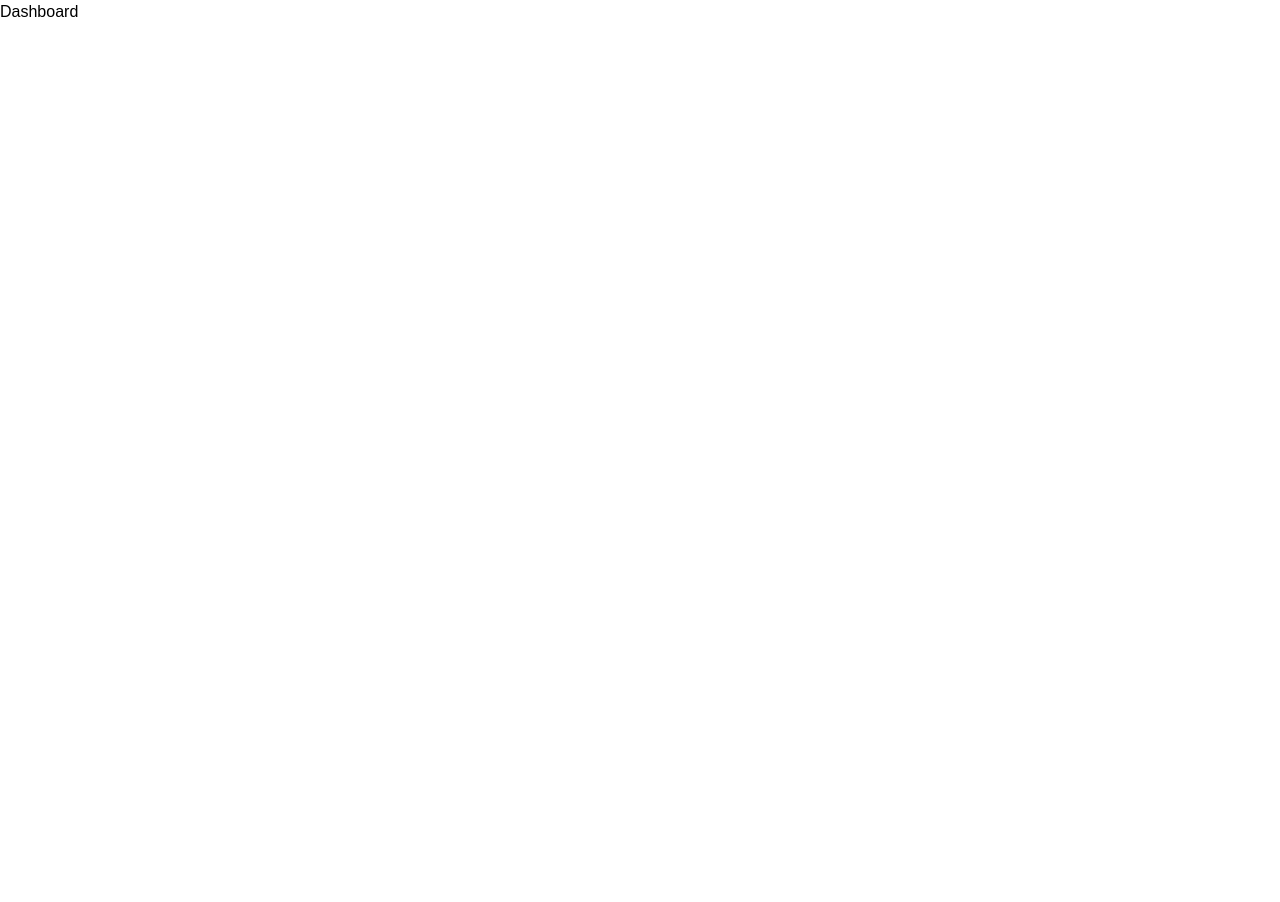
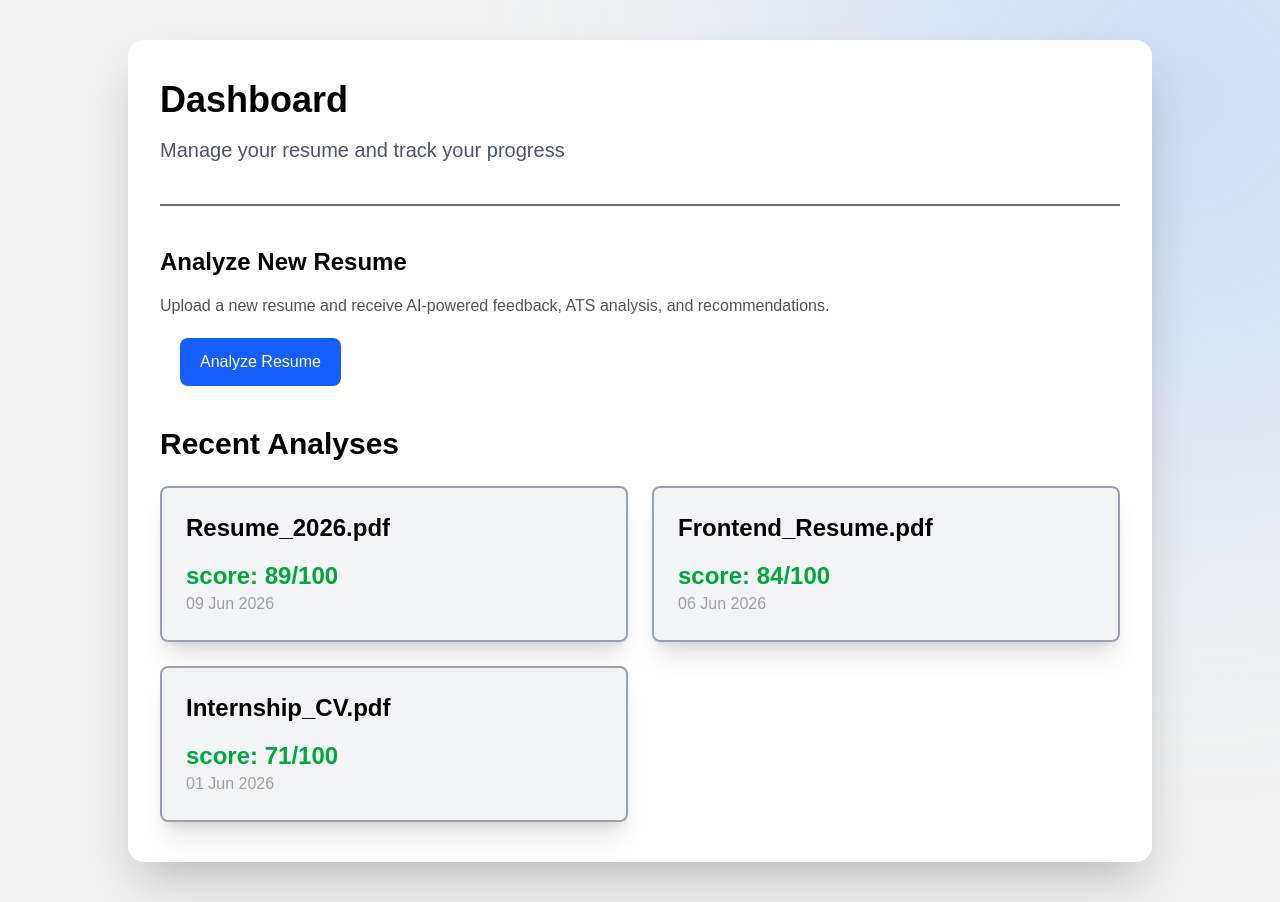
Before and after one commit to AdamShreim/AI-Resume-Analyzer, a React app in the folder frontend/: page /dashboard in a window 1280 px wide. Before the commit the page ends 800 px from the top, so only its background shows below. Built offline with nearby package versions, Linux system fonts and the light colour scheme; the HTML template or start-up script is replaced by a standard one.

Commit message:
Added Dashboard section

```diff
--- a/frontend/src/pages/Dashboard.jsx
+++ b/frontend/src/pages/Dashboard.jsx
@@ -1,8 +1,51 @@
+import { Link } from "react-router-dom";
+
 export default function Dashboard() {
+  const analyses = [
+    { id: 1, file: "Resume_2026.pdf", score: 89, date: "09 Jun 2026" },
+    { id: 2, file: "Frontend_Resume.pdf", score: 84, date: "06 Jun 2026" },
+    { id: 3, file: "Internship_CV.pdf", score: 71, date: "01 Jun 2026" },
+  ];
   return (
-    <div className="">
-      <div className="w-1/2">
-        <p>Dashboard</p>
+    <div className="home-page min-h-screen relative ">
+      <div className="w-[90%] lg:w-[80%] mx-auto py-10 relative bg-white rounded-2xl my-10 shadow-2xl p-8">
+        <div>
+          <h1 className="font-bold text-4xl mb-4">Dashboard</h1>
+          <p className="text-gray-600 text-xl mb-10">
+            Manage your resume and track your progress
+          </p>
+          <hr className="border-0 h-0.5 bg-gray-500" />
+        </div>
+
+        <div>
+          <h2 className="text-2xl font-bold mb-4 mt-10"> Analyze New Resume</h2>
+          <p className="text-gray-600 mb-5">
+            Upload a new resume and receive AI-powered feedback, ATS analysis,
+            and recommendations.
+          </p>
+          <Link to="/resume-analysis">
+            <button className="bg-blue-600 text-white px-5 py-3 rounded-lg hover:bg-blue-500 transition ml-5 mb-10">
+              Analyze Resume
+            </button>
+          </Link>
+        </div>
+        <div>
+          <h2 className="text-3xl font-bold mb-6">Recent Analyses</h2>
+          <div className="grid grid-cols-1 lg:grid-cols-2 gap-6">
+            {analyses.map((analysis) => (
+              <div
+                key={analysis.id}
+                className="bg-gray-100 border-gray-400 border-2 rounded-lg shadow-xl p-6 transition-all duration-500 hover:-translate-y-2 hover:shadow-2xl cursor-pointer"
+              >
+                <h3 className="text-2xl font-bold mb-4">{analysis.file}</h3>
+                <p className="text-green-600 text-2xl font-semibold">
+                  score: {analysis.score}/100
+                </p>
+                <p className="text-gray-400">{analysis.date}</p>
+              </div>
+            ))}
+          </div>
+        </div>
       </div>
     </div>
   );
--- a/frontend/src/pages/ResumeAnal.jsx
+++ b/frontend/src/pages/ResumeAnal.jsx
@@ -68,7 +68,10 @@ export default function ResumeAnal() {
 
           <div className="flex gap-3 mt-4">
             <button
-              onClick={() => setFile(null)}
+              onClick={() => {
+                setFile(null);
+                setShowResults(false);
+              }}
               className="bg-red-500 text-white px-4 py-2 rounded-lg hover:bg-red-400"
             >
               Remove File
```
